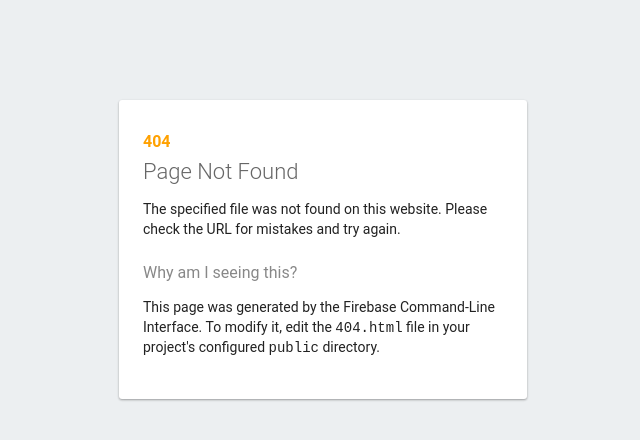
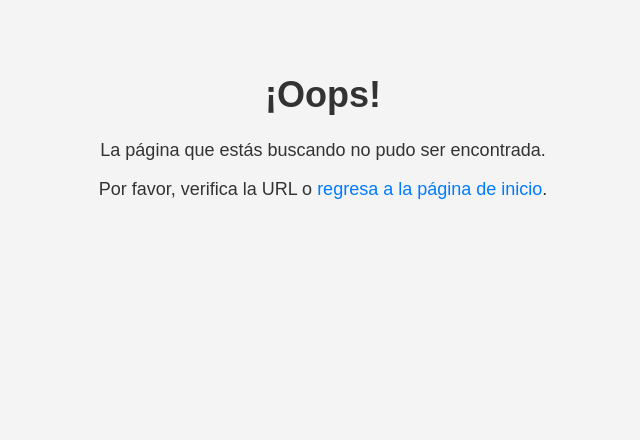
Before and after one commit to SGJ31/Calculadora-B-sica, a plain HTML site: page 404.html in a window 1280 px wide. Shown: the whole page, without its empty margins (317-957 px from the left). Drawn offline with Linux system fonts and the light colour scheme.

Commit message:
changes in 404 file

```diff
--- a/404.html
+++ b/404.html
@@ -1,33 +1,49 @@
 <!DOCTYPE html>
-<html>
-  <head>
-    <meta charset="utf-8">
-    <meta name="viewport" content="width=device-width, initial-scale=1">
-    <title>Page Not Found</title>
+<html lang="es">
+<head>
+    <meta charset="UTF-8">
+    <meta name="viewport" content="width=device-width, initial-scale=1.0">
+    <title>Página no encontrada</title>
+    <style>
+        body {
+            font-family: Arial, sans-serif;
+            margin: 0;
+            padding: 0;
+            background-color: #f4f4f4;
+            color: #333;
+            text-align: center;
+            padding-top: 50px;
+        }
 
-    <style media="screen">
-      body { background: #ECEFF1; color: rgba(0,0,0,0.87); font-family: Roboto, Helvetica, Arial, sans-serif; margin: 0; padding: 0; }
-      #message { background: white; max-width: 360px; margin: 100px auto 16px; padding: 32px 24px 16px; border-radius: 3px; }
-      #message h3 { color: #888; font-weight: normal; font-size: 16px; margin: 16px 0 12px; }
-      #message h2 { color: #ffa100; font-weight: bold; font-size: 16px; margin: 0 0 8px; }
-      #message h1 { font-size: 22px; font-weight: 300; color: rgba(0,0,0,0.6); margin: 0 0 16px;}
-      #message p { line-height: 140%; margin: 16px 0 24px; font-size: 14px; }
-      #message a { display: block; text-align: center; background: #039be5; text-transform: uppercase; text-decoration: none; color: white; padding: 16px; border-radius: 4px; }
-      #message, #message a { box-shadow: 0 1px 3px rgba(0,0,0,0.12), 0 1px 2px rgba(0,0,0,0.24); }
-      #load { color: rgba(0,0,0,0.4); text-align: center; font-size: 13px; }
-      @media (max-width: 600px) {
-        body, #message { margin-top: 0; background: white; box-shadow: none; }
-        body { border-top: 16px solid #ffa100; }
-      }
+        .container {
+            max-width: 600px;
+            margin: 0 auto;
+            padding: 0 20px;
+        }
+
+        h1 {
+            font-size: 36px;
+        }
+
+        p {
+            font-size: 18px;
+        }
+
+        a {
+            color: #007bff;
+            text-decoration: none;
+        }
+
+        a:hover {
+            text-decoration: underline;
+        }
     </style>
-  </head>
-  <body>
-    <div id="message">
-      <h2>404</h2>
-      <h1>Page Not Found</h1>
-      <p>The specified file was not found on this website. Please check the URL for mistakes and try again.</p>
-      <h3>Why am I seeing this?</h3>
-      <p>This page was generated by the Firebase Command-Line Interface. To modify it, edit the <code>404.html</code> file in your project's configured <code>public</code> directory.</p>
+</head>
+<body>
+    <div class="container">
+        <h1>¡Oops!</h1>
+        <p>La página que estás buscando no pudo ser encontrada.</p>
+        <p>Por favor, verifica la URL o <a href="https://calculadora-f5970.web.app/">regresa a la página de inicio</a>.</p>
     </div>
-  </body>
+</body>
 </html>
```
Also changed, not shown: script.js (+14 -5 lines).
